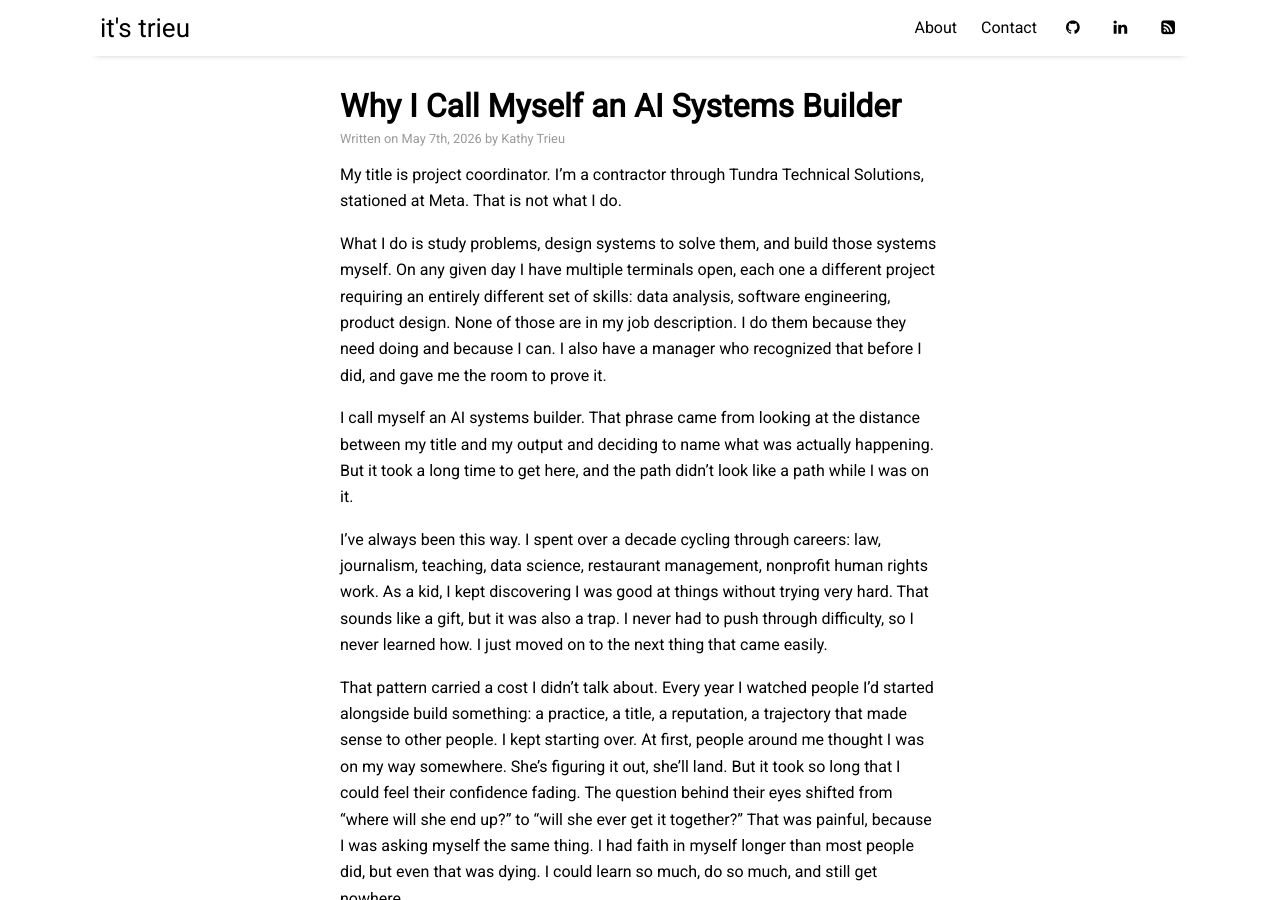
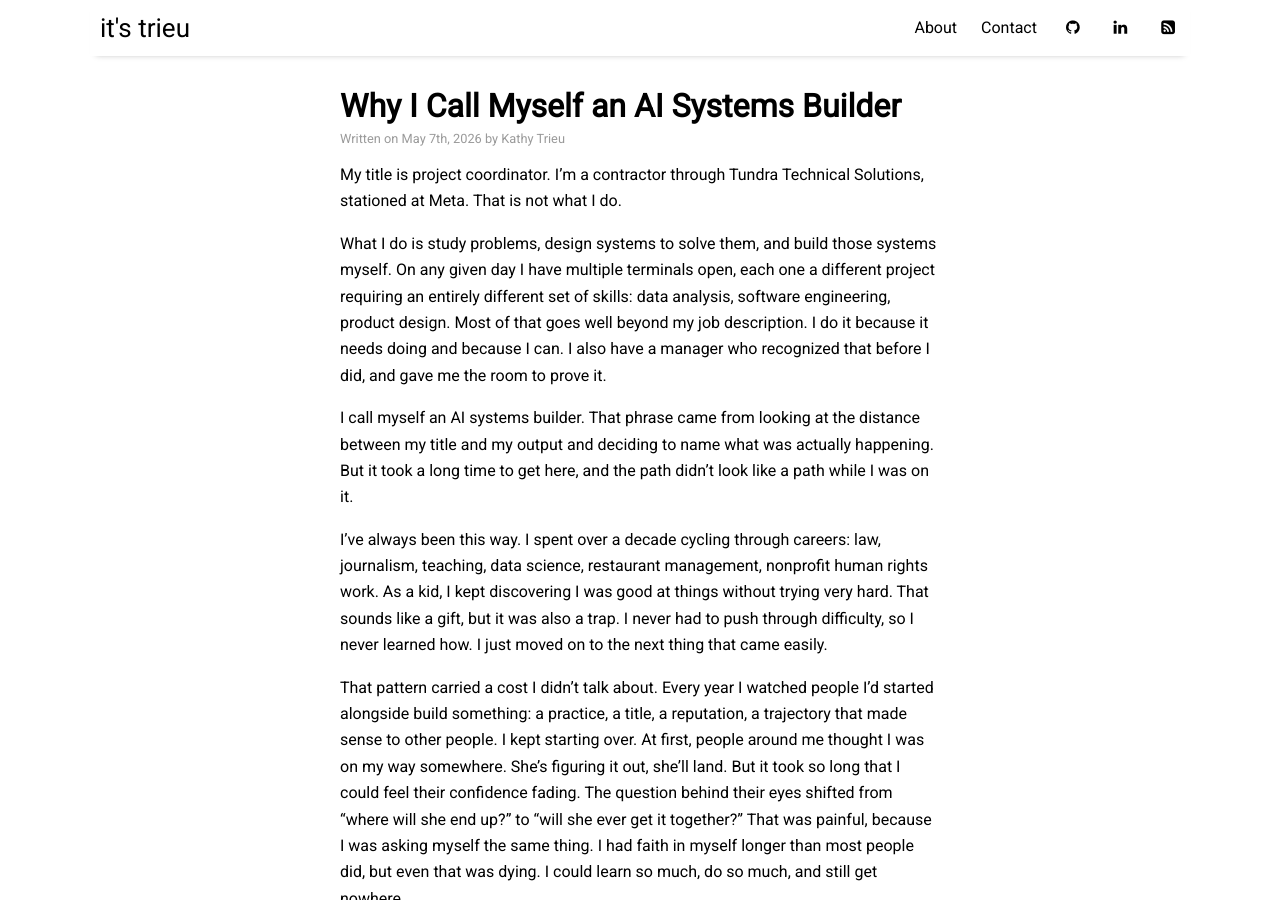
Before and after one commit to itstrieu/itstrieu.github.io, a Jekyll site: the page built from _posts/2026-05-07-the-generalists-moment.md, in a window 1280 px wide and 900 px high. Built offline with Jekyll 4.4.1, drawn with Linux system fonts in a browser that asks for light colours; nearby versions of some CDN libraries.

Commit message:
Soften job description claim to be accurate
Co-Authored-By: Claude Opus 4.6 <noreply@anthropic.com>

```diff
--- a/_posts/2026-05-07-the-generalists-moment.md
+++ b/_posts/2026-05-07-the-generalists-moment.md
@@ -11,7 +11,7 @@ description: My title says project coordinator. My work says something else. Thi
 
 My title is project coordinator. I'm a contractor through Tundra Technical Solutions, stationed at Meta. That is not what I do.
 
-What I do is study problems, design systems to solve them, and build those systems myself. On any given day I have multiple terminals open, each one a different project requiring an entirely different set of skills: data analysis, software engineering, product design. None of those are in my job description. I do them because they need doing and because I can. I also have a manager who recognized that before I did, and gave me the room to prove it.
+What I do is study problems, design systems to solve them, and build those systems myself. On any given day I have multiple terminals open, each one a different project requiring an entirely different set of skills: data analysis, software engineering, product design. Most of that goes well beyond my job description. I do it because it needs doing and because I can. I also have a manager who recognized that before I did, and gave me the room to prove it.
 
 I call myself an AI systems builder. That phrase came from looking at the distance between my title and my output and deciding to name what was actually happening. But it took a long time to get here, and the path didn't look like a path while I was on it.
 
```
